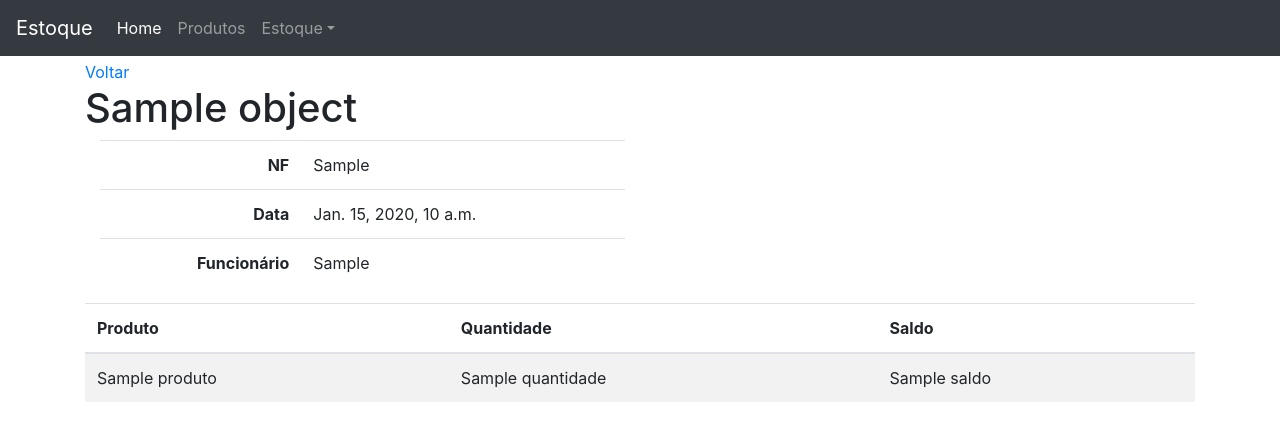
After one commit to matheusfrancisco/stock_control_django, a Django app: template project/stock/templates/estoque_entrada_detail.html in a window 1280 px wide. The commit adds this page. Shown: the top 441 px of the page. Run offline with Django 3.2, Linux system fonts and the light colour scheme; the template is opened without the code that fills it: most values are stand-ins (such as "Sample title", 1, 10 or a date in 2020); some libraries are stand-ins or nearby versions.

Commit message:
create estoque_entrada_detail.html

```diff
--- a/project/stock/models.py
+++ b/project/stock/models.py
@@ -1,5 +1,6 @@
 from django.contrib.auth.models import User
 from django.db import models
+from django.urls import reverse_lazy
 from project.core.models import TimeStampedModel
 from project.product.models import Produto
 
@@ -23,12 +24,15 @@ class Estoque(TimeStampedModel):
     def __str__(self):
         return '{} - {} - {}'.format(self.pk, self.nf, self.created.strftime('%d-%m-%Y'))
 
+    def get_absolute_url(self):
+        return reverse_lazy('stock:estoque_entrada_detail', kwargs={'pk': self.pk})
+
     def nf_formated(self):
         return str(self.nf).zfill(3)
 
 
 class EstoqueItens(models.Model):
-    estoque = models.ForeignKey(Estoque, on_delete=models.CASCADE)
+    estoque = models.ForeignKey(Estoque, on_delete=models.CASCADE, related_name='estoques')
     produto = models.ForeignKey(Produto, on_delete=models.CASCADE)
     quantidade = models.PositiveIntegerField()
     saldo = models.PositiveIntegerField()
--- /dev/null
+++ b/project/stock/templates/estoque_entrada_detail.html
@@ -0,0 +1,47 @@
+{% extends "base.html" %}
+
+{% block content %}
+
+<a href="{%url 'stock:estoque_entrada_list' %}"> Voltar</a>
+
+<h1>{{ object }}</h1>
+
+<div class="col-sm-6">
+  <table class="table table-user-information">
+    <tbody>
+      <tr>
+        <th class="text-right">NF</th>
+        <td>{{ object.nf_formated }}</td>
+      </tr>
+      <tr>
+        <th class="text-right">Data</th>
+        <td>{{ object.created }}</td>
+      </tr>
+      <tr>
+        <th class="text-right">Funcionário</th>
+        <td>{{ object.funcionario.first_name }}</td>
+      </tr>
+    </tbody>
+  </table>
+</div>
+
+<table class="table table-striped">
+  <thead>
+    <tr>
+      <th>Produto</th>
+      <th>Quantidade</th>
+      <th>Saldo</th>
+    </tr>
+  </thead>
+  <tbody>
+    {% for obj in object.estoques.all %}
+      <tr>
+        <td>{{ obj.produto }}</td>
+        <td>{{ obj.quantidade}}</td>
+        <td>{{ obj.saldo }}</td>
+      </tr>
+    {% endfor %}
+    </tbody>
+</table>
+
+{% endblock content %}
--- a/project/stock/templates/estoque_entrada_list.html
+++ b/project/stock/templates/estoque_entrada_list.html
@@ -24,7 +24,7 @@
        {% for object in object_list %}
           <tr>
             <td>
-              <a href="">{{object}}</a>
+              <a href="{{object.get_absolute_url }}">{{object}}</a>
             </td>
             <td>{{ object.nf_formated}}</td>
             <td>{{ object.created}}</td>
--- a/project/stock/urls.py
+++ b/project/stock/urls.py
@@ -5,4 +5,5 @@ app_name = 'stock'
 
 urlpatterns=[
     path('',v.estoque_entrada_list, name="estoque_entrada_list"),
+    path('<int:pk>/',v.estoque_entrada_detail, name="estoque_entrada_detail"),
 ]
--- a/project/stock/views.py
+++ b/project/stock/views.py
@@ -9,3 +9,9 @@ def estoque_entrada_list(request):
     objects = Estoque.objects.filter(movimento='e')
     context={'object_list':objects}
     return render(request, template_name, context)
+
+def estoque_entrada_detail(request, pk):
+    template_name='estoque_entrada_detail.html'
+    obj = Estoque.objects.get(pk=pk)
+    context={'object': obj}
+    return render(request, template_name, context)
```
Also changed, not shown: project/stock/migrations/0002_auto_20190718_0206.py (added).
